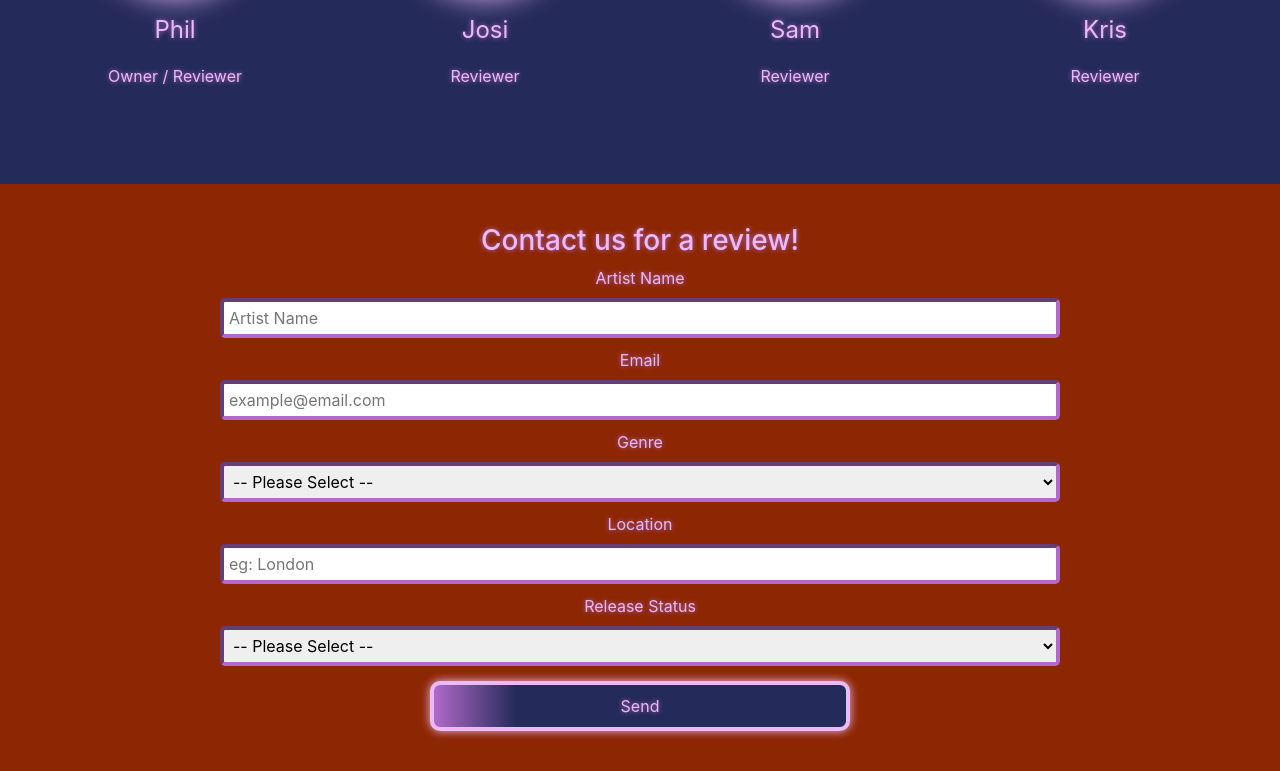
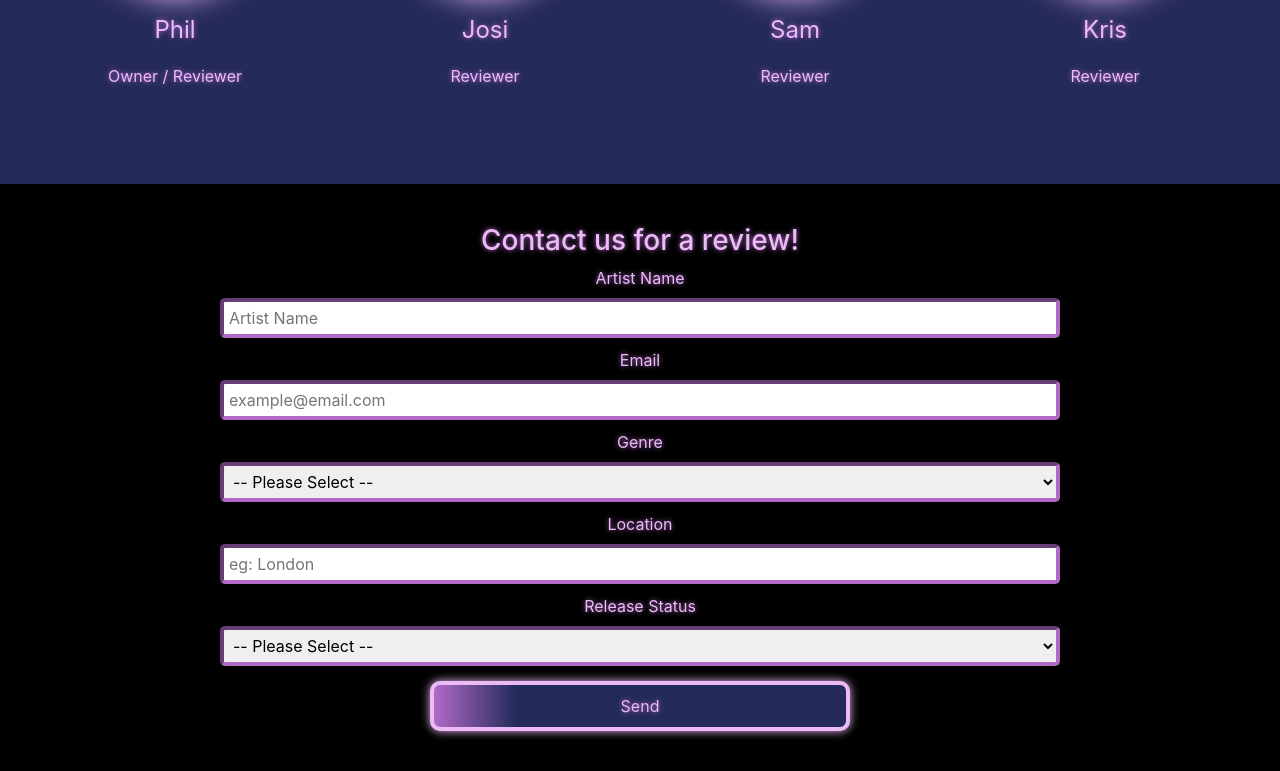
Before and after one commit to Jaycossey/pandl-reviews, a plain HTML site: page index.html in a window 1280 px wide. Shown: the part 1553-2324 px from the top of the page. Drawn offline with nearby package versions, Linux system fonts and the light colour scheme.

Commit message:
updated styles

```diff
--- a/assets/css/styles.css
+++ b/assets/css/styles.css
@@ -166,7 +166,7 @@ form > button,
 /* FORM STYLES ----------------------------------------------------- */
 
 #contactUs {
-    background-color: var(--logo-orange);
+    background-color: black;
     padding: 40px;
     text-align: center;
 }
```
